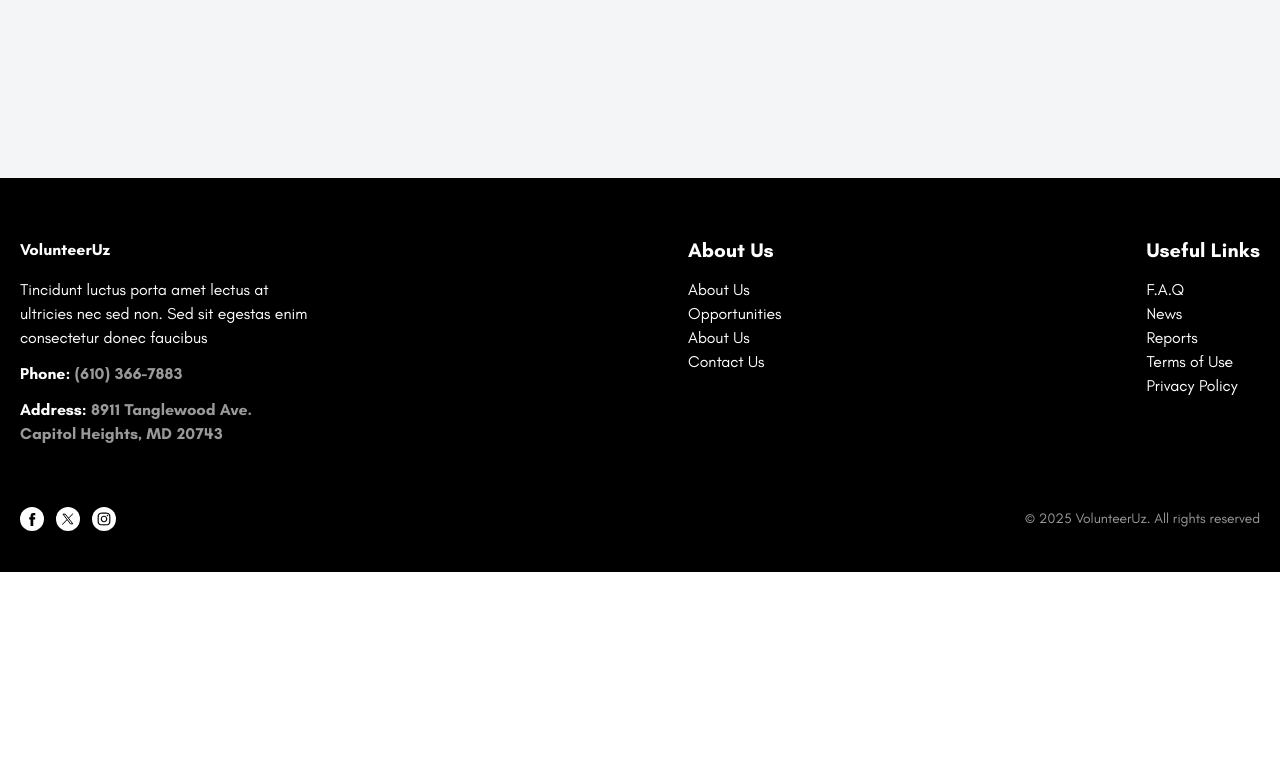
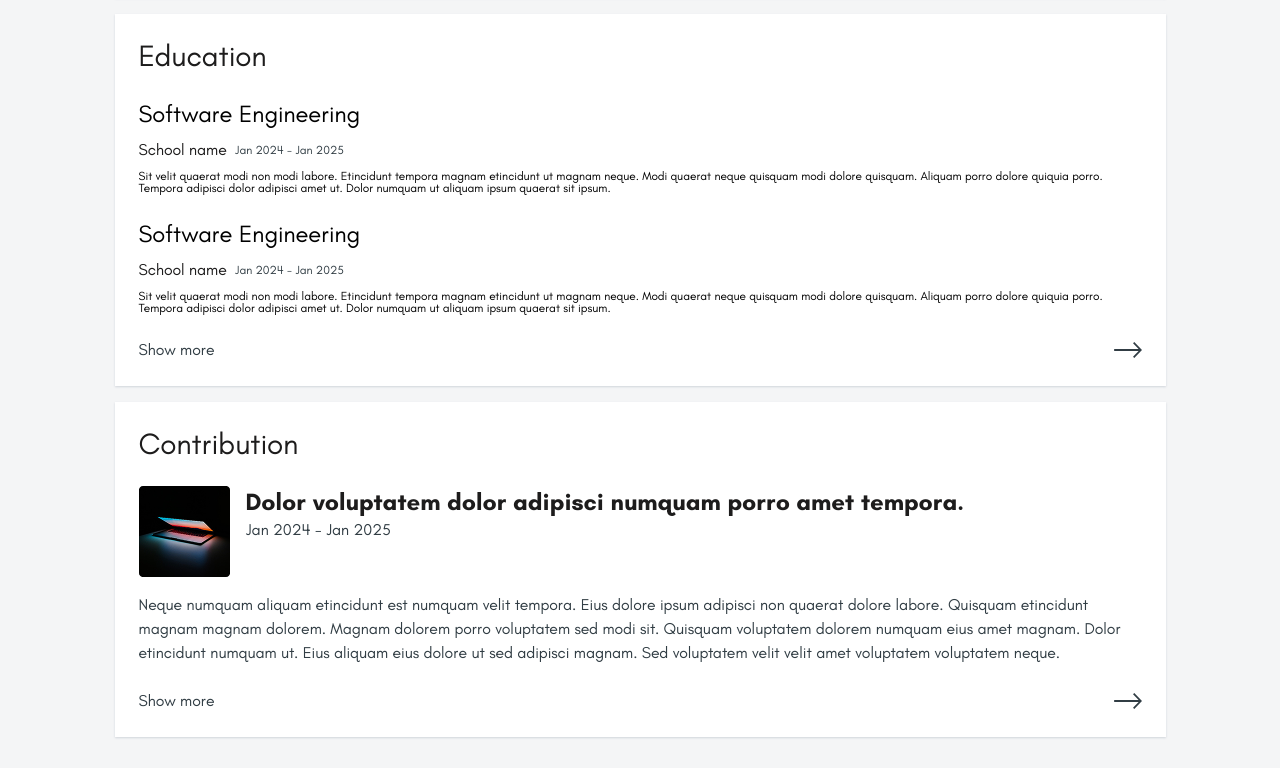
Before and after one commit to Digitals-Group/wematch, a React (Vite) app: page /profile in a window 1280 px wide. Shown: the part 1732-2500 px from the top of the page. Before the commit the page ends 2304 px from the top, so only its background shows below. Built offline with nearby package versions, Linux system fonts and the light colour scheme.

Commit message:
front section done

```diff
--- /dev/null
+++ b/src/api/contributionData.js
@@ -0,0 +1,20 @@
+import img from "../assets/images/imgs.png"
+
+const contributionData = [
+    {
+        id: 1,
+        contributionImage: img,
+        contributionTitle: "Dolor voluptatem dolor adipisci numquam porro amet tempora.",
+        contributionDate: "Jan 2024 - Jan 2025",
+        contributionText: "Neque numquam aliquam etincidunt est numquam velit tempora. Eius dolore ipsum adipisci non quaerat dolore labore. Quisquam etincidunt magnam magnam dolorem. Magnam dolorem porro voluptatem sed modi sit. Quisquam voluptatem dolorem numquam eius amet magnam. Dolor etincidunt numquam ut. Eius aliquam eius dolore ut sed adipisci magnam. Sed voluptatem velit velit amet voluptatem voluptatem neque."
+    },
+    {
+        id: 2,
+        contributionImage: img,
+        contributionTitle: "Dolor voluptatem dolor adipisci numquam porro amet tempora.",
+        contributionDate: "Jan 2024 - Jan 2025",
+        contributionText: "Neque numquam aliquam etincidunt est numquam velit tempora. Eius dolore ipsum adipisci non quaerat dolore labore. Quisquam etincidunt magnam magnam dolorem. Magnam dolorem porro voluptatem sed modi sit. Quisquam voluptatem dolorem numquam eius amet magnam. Dolor etincidunt numquam ut. Eius aliquam eius dolore ut sed adipisci magnam. Sed voluptatem velit velit amet voluptatem voluptatem neque."
+    }
+]
+
+export { contributionData }
--- /dev/null
+++ b/src/api/skillsData.js
@@ -0,0 +1,22 @@
+const skillsData = [
+    {
+        id: 1,
+        skillsTitle: "Software Engineering",
+        skillsName: "Jan 2024 - Jan 2025",
+        skillsText: "Sit velit quaerat modi non modi labore. Etincidunt tempora magnam etincidunt ut magnam neque. Modi quaerat neque quisquam modi dolore quisquam. Aliquam porro dolore quiquia porro. Tempora adipisci dolor adipisci amet ut. Dolor numquam ut aliquam ipsum quaerat sit ipsum."
+    },
+    {
+        id: 2,
+        skillsTitle: "Software Engineering",
+        skillsName: "Jan 2024 - Jan 2025",
+        skillsText: "Sit velit quaerat modi non modi labore. Etincidunt tempora magnam etincidunt ut magnam neque. Modi quaerat neque quisquam modi dolore quisquam. Aliquam porro dolore quiquia porro. Tempora adipisci dolor adipisci amet ut. Dolor numquam ut aliquam ipsum quaerat sit ipsum."
+    },
+    {
+        id: 3,
+        skillsTitle: "Software Engineering",
+        skillsName: "Jan 2024 - Jan 2025",
+        skillsText: "Sit velit quaerat modi non modi labore. Etincidunt tempora magnam etincidunt ut magnam neque. Modi quaerat neque quisquam modi dolore quisquam. Aliquam porro dolore quiquia porro. Tempora adipisci dolor adipisci amet ut. Dolor numquam ut aliquam ipsum quaerat sit ipsum."
+    }
+]
+
+export { skillsData }
--- a/src/components/Shared/Certificate/Certificate.jsx
+++ b/src/components/Shared/Certificate/Certificate.jsx
@@ -8,7 +8,7 @@ const Certificate = () => {
   const [showMore, setShowMore] = useState(false);
 
   return (
-    <section className="bg-white shadow-sm shadow-gray-300 p-6">
+    <section className="bg-white shadow-sm shadow-gray-300 p-6 mb-4">
       <Title title={"Certificates"} />
       {Certificates?.slice(0, showMore ? Certificates.length : 2).map(
         (item, id) => (
@@ -39,7 +39,7 @@ const Certificate = () => {
           <p className="text-[#313D44] font-inter font-normal text-[16px] leading-[24px]">
             {showMore ? "Show less" : "Show more"}
           </p>
-          <img src={rightIcon} alt="" />
+          <img src={rightIcon} alt="rightIcon" width={28} height={16} />
         </div>
       )}
     </section>
--- /dev/null
+++ b/src/components/Shared/Contribution/Contribution.jsx
@@ -0,0 +1,52 @@
+import React from "react";
+import { useState } from "react";
+import { contributionData } from "../../../api/contributionData";
+import Title from "../Title/Title";
+import rightIcon from "../../../assets/svg/right.svg";
+
+const Contribution = () => {
+  const [showMore, setShowMore] = useState(false);
+  return (
+    <section className="bg-white shadow-sm shadow-gray-300 p-6">
+      <Title title={"Contribution"} />
+      {contributionData
+        ?.slice(0, showMore ? contributionData.length : 1)
+        .map((item, id) => (
+          <div className="mb-6" key={id}>
+            <div className="flex gap-4 mb-4">
+              <img
+                src={item?.contributionImage}
+                alt="contributionImage"
+                width={91}
+                height={91}
+              />
+              <div>
+                <h3 className="font-inter font-bold text-[24px] leading-[32px] text-[#1D1C1C]">
+                  {item?.contributionTitle}
+                </h3>
+                <span className="text-[#313D44] font-inter font-normal text-4 leading-[24px]">
+                  {item?.contributionDate}
+                </span>
+              </div>
+            </div>
+            <p className="text-[#313D44] font-inter font-normal text-4 leading-[24px]">
+              {item?.contributionText}
+            </p>
+          </div>
+        ))}
+      {contributionData.length > 1 && (
+        <div
+          className="flex items-center justify-between cursor-pointer"
+          onClick={() => setShowMore(!showMore)}
+        >
+          <p className="text-[#313D44] font-inter font-normal text-[16px] leading-[24px]">
+            {showMore ? "Show less" : "Show more"}
+          </p>
+          <img src={rightIcon} alt="rightIcon" width={28} height={16} />
+        </div>
+      )}
+    </section>
+  );
+};
+
+export default Contribution;
--- /dev/null
+++ b/src/components/Shared/Education/Education.jsx
@@ -0,0 +1,47 @@
+import React from "react";
+import { useState } from "react";
+import { skillsData } from "../../../api/skillsData";
+import Title from "../Title/Title";
+import rightIcon from "../../../assets/svg/right.svg";
+
+const Education = () => {
+  const [showMore, setShowMore] = useState(false);
+  return (
+    <section className="bg-white shadow-sm shadow-gray-300 p-6 mb-4">
+      <Title title={"Education"} />
+      {skillsData
+        ?.slice(0, showMore ? skillsData.length : 2)
+        .map((item, id) => (
+          <div className="mb-6" key={id}>
+            <h3 className="font-inter font-normal text-black leading-[32px] text-[24px] mb-2">
+              {item?.skillsTitle}
+            </h3>
+            <div className="flex items-center gap-2 mb-2">
+              <span className="text-[#1D1C1C] font-inter font-normal text-4 leading-6">
+                School name
+              </span>
+              <p className="text-[#313D44] font-inter font-normal text-[12px] leading-4">
+                {item?.skillsName}
+              </p>
+            </div>
+            <p className="text-black font-inter font-normal text-[12px] leading-[100%]">
+              {item?.skillsText}
+            </p>
+          </div>
+        ))}
+      {skillsData?.length > 1 && (
+        <div
+          className="flex items-center justify-between cursor-pointer"
+          onClick={() => setShowMore(!showMore)}
+        >
+          <p className="text-[#313D44] font-inter font-normal text-[16px] leading-[24px]">
+            {showMore ? "Show less" : "Show more"}
+          </p>
+          <img src={rightIcon} alt="rightIcon" width={28} height={16} />
+        </div>
+      )}
+    </section>
+  );
+};
+
+export default Education;
--- a/src/components/Shared/Skills/Skills.jsx
+++ b/src/components/Shared/Skills/Skills.jsx
@@ -29,7 +29,7 @@ const Skills = () => {
           <p className="text-[#313D44] font-inter font-normal text-[16px] leading-[24px]">
             {showMore ? "Show less" : "Show more"}
           </p>
-          <img src={rightIcon} alt="" />
+          <img src={rightIcon} alt="rightIcon" width={28} height={16} />
         </div>
       )}
     </section>
--- a/src/pages/Profile/Profile.jsx
+++ b/src/pages/Profile/Profile.jsx
@@ -2,6 +2,8 @@ import React from "react";
 import { profileData } from "../../api/profile";
 import Bio from "../../components/Shared/Bio/Bio";
 import Certificate from "../../components/Shared/Certificate/Certificate";
+import Contribution from "../../components/Shared/Contribution/Contribution";
+import Education from "../../components/Shared/Education/Education";
 import Skills from "../../components/Shared/Skills/Skills";
 
 const Profile = () => {
@@ -71,6 +73,8 @@ const Profile = () => {
         <Bio />
         <Skills />
         <Certificate />
+        <Education />
+        <Contribution />
       </div>
     </section>
   );
```
Also changed, not shown: src/assets/images/imgs.png (added).
